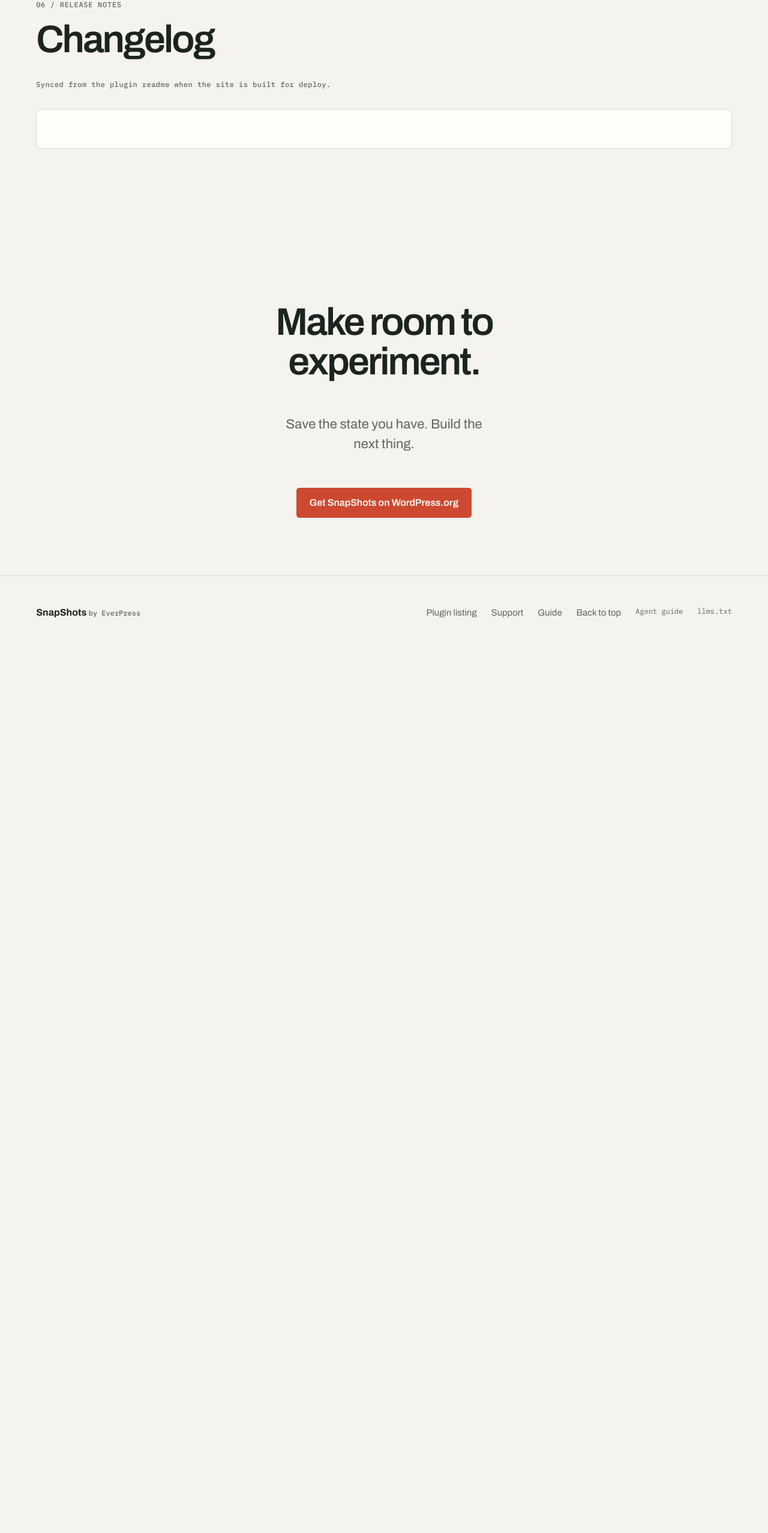
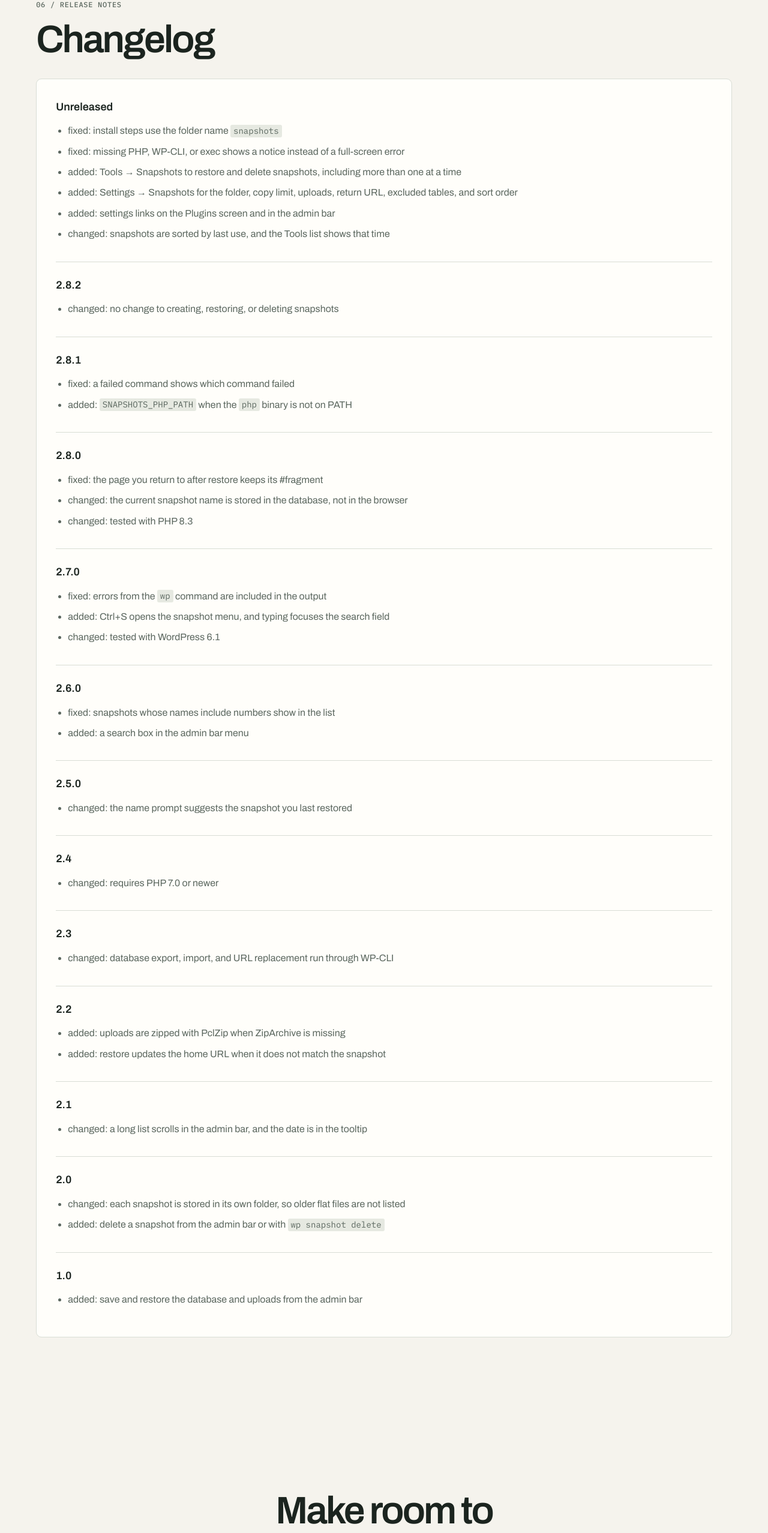
Before and after one commit to everpress-co/snapshots, a website built with webpack: page docs/index.html in a window 1280 px wide. Shown: the part 5535-8090 px from the top of the page at 60% size. Before the commit the page ends 6617 px from the top, so only its background shows below. Built offline with nearby package versions, Linux system fonts and the light colour scheme.

Commit message:
docs: update README and guide documentation for clarity and structure
This commit refines the README and guide documentation by simplifying the instructions for setting the `DB_HOST` variable in WP-CLI and enhancing the formatting of code blocks. Additionally, it introduces a new changelog section in the index.html, detailing recent updates and fixes to improve user awareness of changes. The footer styling has also been adjusted for consistency across documentation pages.

```diff
--- a/docs/index.html
+++ b/docs/index.html
@@ -366,11 +366,74 @@
 				<div class="container">
 					<p class="section-index">06 / Release notes</p>
 					<h2 class="display-h2">Changelog</h2>
-					<p class="meta-note">
-						Synced from the plugin readme when the site is built for deploy.
-					</p>
 					<div class="changelog__body prose">
 						<!-- changelog -->
+<h3>Unreleased</h3>
+<ul>
+<li>fixed: install steps use the folder name <code>snapshots</code></li>
+<li>fixed: missing PHP, WP-CLI, or exec shows a notice instead of a full-screen error</li>
+<li>added: Tools → Snapshots to restore and delete snapshots, including more than one at a time</li>
+<li>added: Settings → Snapshots for the folder, copy limit, uploads, return URL, excluded tables, and sort order</li>
+<li>added: settings links on the Plugins screen and in the admin bar</li>
+<li>changed: snapshots are sorted by last use, and the Tools list shows that time</li>
+</ul>
+<h3>2.8.2</h3>
+<ul>
+<li>changed: no change to creating, restoring, or deleting snapshots</li>
+</ul>
+<h3>2.8.1</h3>
+<ul>
+<li>fixed: a failed command shows which command failed</li>
+<li>added: <code>SNAPSHOTS_PHP_PATH</code> when the <code>php</code> binary is not on PATH</li>
+</ul>
+<h3>2.8.0</h3>
+<ul>
+<li>fixed: the page you return to after restore keeps its #fragment</li>
+<li>changed: the current snapshot name is stored in the database, not in the browser</li>
+<li>changed: tested with PHP 8.3</li>
+</ul>
+<h3>2.7.0</h3>
+<ul>
+<li>fixed: errors from the <code>wp</code> command are included in the output</li>
+<li>added: Ctrl+S opens the snapshot menu, and typing focuses the search field</li>
+<li>changed: tested with WordPress 6.1</li>
+</ul>
+<h3>2.6.0</h3>
+<ul>
+<li>fixed: snapshots whose names include numbers show in the list</li>
+<li>added: a search box in the admin bar menu</li>
+</ul>
+<h3>2.5.0</h3>
+<ul>
+<li>changed: the name prompt suggests the snapshot you last restored</li>
+</ul>
+<h3>2.4</h3>
+<ul>
+<li>changed: requires PHP 7.0 or newer</li>
+</ul>
+<h3>2.3</h3>
+<ul>
+<li>changed: database export, import, and URL replacement run through WP-CLI</li>
+</ul>
+<h3>2.2</h3>
+<ul>
+<li>added: uploads are zipped with PclZip when ZipArchive is missing</li>
+<li>added: restore updates the home URL when it does not match the snapshot</li>
+</ul>
+<h3>2.1</h3>
+<ul>
+<li>changed: a long list scrolls in the admin bar, and the date is in the tooltip</li>
+</ul>
+<h3>2.0</h3>
+<ul>
+<li>changed: each snapshot is stored in its own folder, so older flat files are not listed</li>
+<li>added: delete a snapshot from the admin bar or with <code>wp snapshot delete</code></li>
+</ul>
+<h3>1.0</h3>
+<ul>
+<li>added: save and restore the database and uploads from the admin bar</li>
+</ul>
+<!-- /changelog -->
 					</div>
 				</div>
 			</section>
@@ -393,7 +456,8 @@
 		</main>
 
 		<footer class="site-footer">
-			<div class="container site-footer__inner">
+			<div class="container">
+				<div class="site-footer__inner">
 					<p class="site-footer__brand">
 						<strong>SnapShots</strong>
 						<span class="site-footer__by">by EverPress</span>
@@ -407,6 +471,8 @@
 						<a href="llms.txt" class="site-footer__dev">llms.txt</a>
 					</nav>
 				</div>
+				<p class="site-footer__credit">Created with AI, reviewed by human.</p>
+			</div>
 		</footer>
 	</body>
 </html>
--- a/docs/style.css
+++ b/docs/style.css
@@ -815,6 +815,15 @@ code {
 	font-size: 0.75rem;
 }
 
+.site-footer__credit {
+	margin: var(--space-6) 0 0;
+	font-family: var(--font-mono);
+	font-size: 0.75rem;
+	font-weight: 500;
+	letter-spacing: 0.04em;
+	color: var(--color-muted);
+}
+
 /* Human guide */
 .guide {
 	padding-top: clamp(var(--space-12), 6vw, var(--space-16));
@@ -912,17 +921,6 @@ code {
 	margin-bottom: 0;
 }
 
-.guide-credit {
-	margin: var(--space-16) 0 0;
-	padding-top: var(--space-6);
-	border-top: 1px solid var(--color-line);
-	font-family: var(--font-mono);
-	font-size: 0.75rem;
-	font-weight: 500;
-	letter-spacing: 0.04em;
-	color: var(--color-muted);
-}
-
 /* Mobile nav simplification */
 @media (max-width: 767px) {
 
```
Also changed, not shown: docs/guide.html (+14 -16 lines), scripts/build-pages.mjs (+39 -8 lines), README.md. Lines whose indentation alone changed are shown as unchanged.
